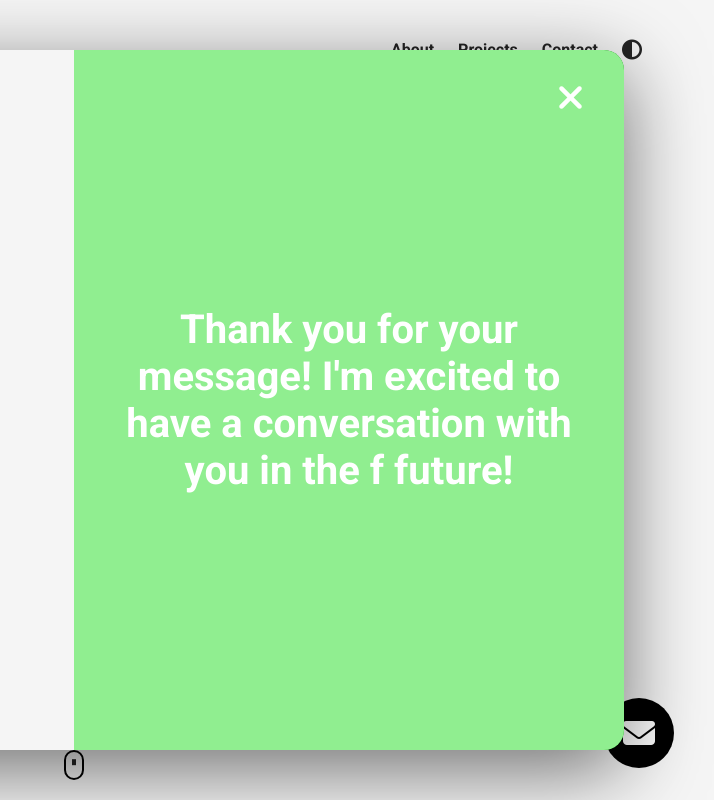
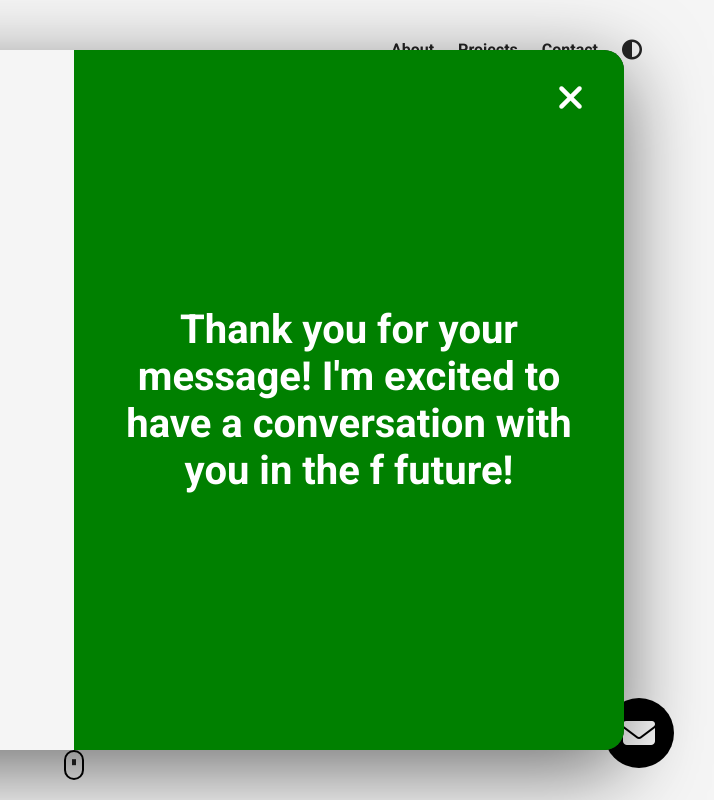
Before and after one commit to JonathanLee2020/ePortfolio, a plain HTML site: page index.html in a window 1280 px wide. Both pictures are taken after typing "Sample", "name@example.com", "Sample" into the empty fields and a click on the button "Send it my way". Shown: the top 800 px of the page, 566-1280 px from the left. Drawn offline with nearby package versions, Linux system fonts and the light colour scheme.

Commit message:
completed fully functioning modal

```diff
--- a/index.js
+++ b/index.js
@@ -15,20 +15,32 @@ function contact () {
     event.preventDefault();
     const loading = document.querySelector(".modal__overlay--loading");
     const success = document.querySelector(".modal__overlay--success");
+    loading.classList += " modal__overlay--visible";
+
+    emailjs
+        .sendForm(
+            "service_xvi7dk6",
+            "template_2yn8mx5",
+            event.target,
+            "AFYPuaJKIMP26vHVm"
+
+        ).then(() => {
+            loading.classList.remove("modal__overlay--visible");
+            success.classList += " modal__overlay--visible"
+            console.log("this worked again")
+        }).catch(() => {
+            loading.classList.remove("modal__overlay--visible");
+            alert (
+                "the email service is temporarily unavailable. Please contact me directly on jonathanlee882@gmail.com"
+            );
+        })
+
+
+
+
     loading.classList += " modal__overlay--visible"
     setTimeout(() => {
         loading.classList.remove("modal__overlay--visible");
         success.classList += " modal__overlay--visible"
     }, 1000)
 }
-    // emailjs
-//         .sendForm(
-//             "service_xvi7dk6",
-//             "template_2yn8mx5",
-//             event.target,
-//             "AFYPuaJKIMP26vHVm"
-
-//         ).then(() => {
-//             console.log("this worked again")
-//         })
-// }
--- a/styles.css
+++ b/styles.css
@@ -381,7 +381,7 @@ a {
 }
 
 .modal__overlay--loading {
-    background-color: green;
+    background-color: #242424;
     position: absolute;
     top: 0;
     left: 0;
@@ -394,7 +394,7 @@ a {
 }
 
 .modal__overlay--success {
-    background-color: lightgreen;
+    background-color: green;
     font-size: 40px;
     font-weight: 700;
     text-align: center;
```
